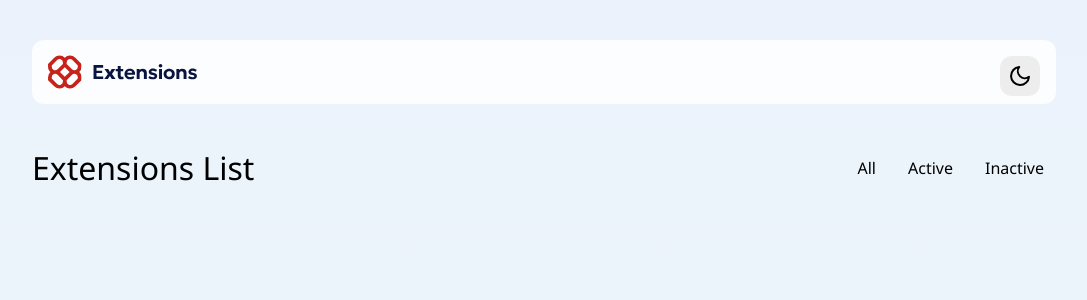
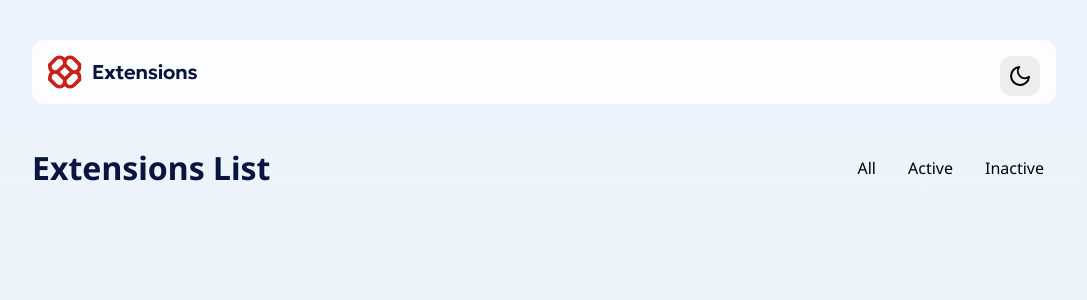
Before and after one commit to stkeys/Browser-Extension-UI, a Next.js app: page / in a window 1280 px wide. Shown: the top 300 px of the page, without its empty margins (96-1183 px from the left). Built offline with nearby package versions, Linux system fonts and the light colour scheme.

Commit message:
style: add background dark/light mode for heading

```diff
--- a/src/app/page.tsx
+++ b/src/app/page.tsx
@@ -25,7 +25,7 @@ export default function Home() {
           </div>
 
          <div className="flex justify-between ">
-            <p className="text-[2rem] mb-4">Extensions List</p>
+            <p className="text-[2rem] mb-4 font-bold text-[hsl(227,75%,14%)] dark:text-white">Extensions List</p>
             <div className="space-x-2">
               <button
                 className="p-[12px] .btn-bg rounded-2xl transition-colors mb-4">
```
